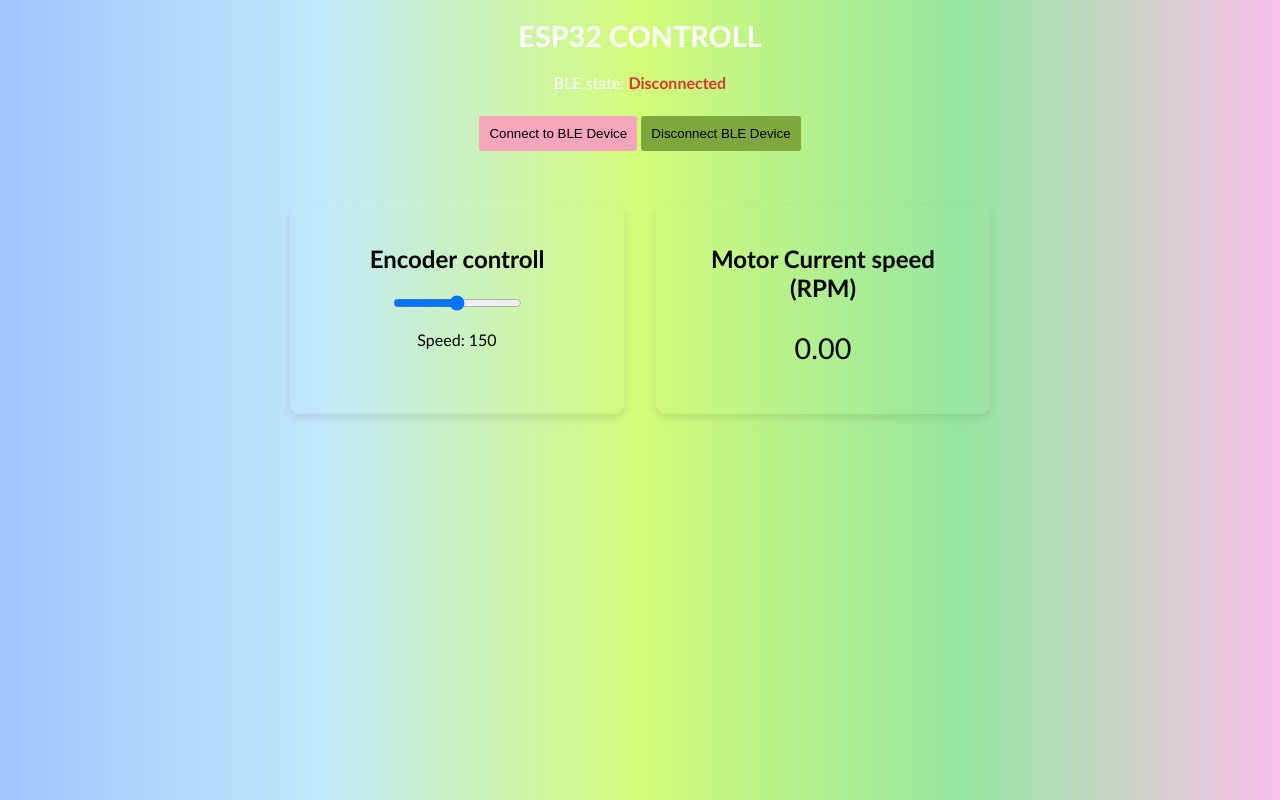
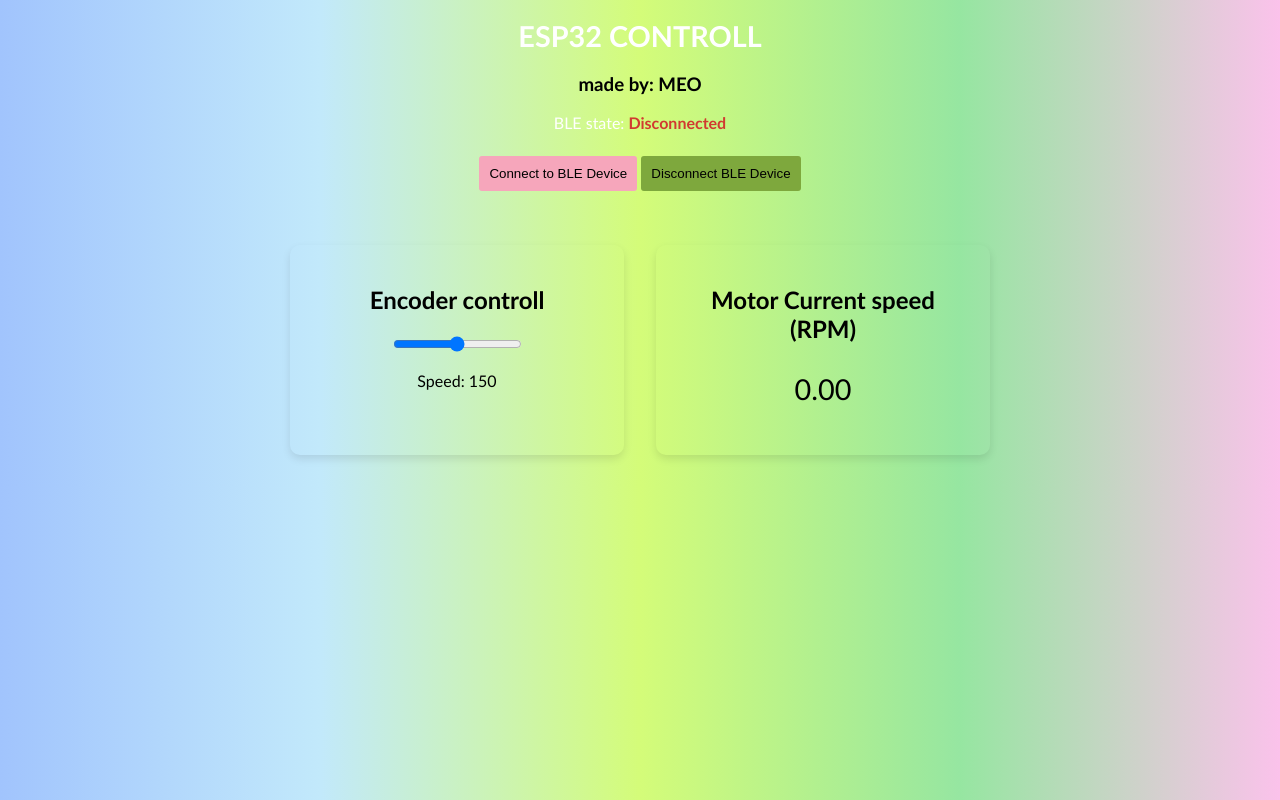
Before and after one commit to Menbeo/huhu, a plain HTML site: page index.html in a window 1280 px wide. Drawn offline with Linux system fonts and the light colour scheme.

Commit message:
Update index.html

```diff
--- a/index.html
+++ b/index.html
@@ -1,7 +1,7 @@
 <!DOCTYPE html>
 <html>
 <head>
-    <title>FINAL PROJECT GROUP  </title>
+    <title>FINAL PROJECT GROUP MEO </title>
     <meta name="viewport" content="width=device-width, initial-scale=1">
     <link rel="icon" type="image/png" href="favicon.ico">
     <link rel="stylesheet" type="text/css" href="style.css">
@@ -10,7 +10,7 @@
 <body>
     <div class="topnav">
         <h1>ESP32 CONTROLL</h1>
-<!--         <h3> made by: Dinh Hong Ngoc </h3> -->
+        <h3> made by: MEO </h3>
         <p class="gray-label">BLE state: <strong><span id="bleState" style="color:#d13a30;">Disconnected</span></strong></p>
         <div>
            <p>
```
